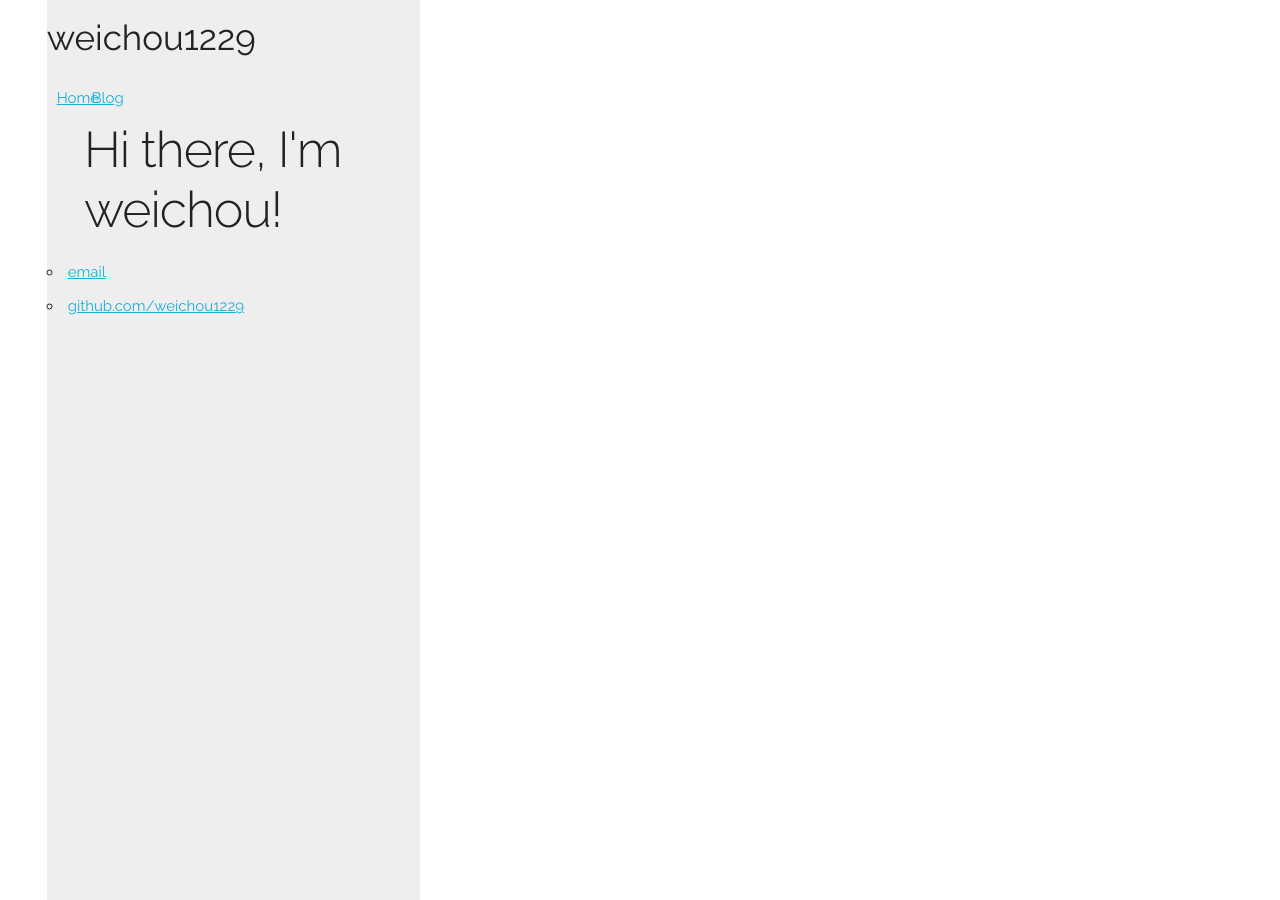
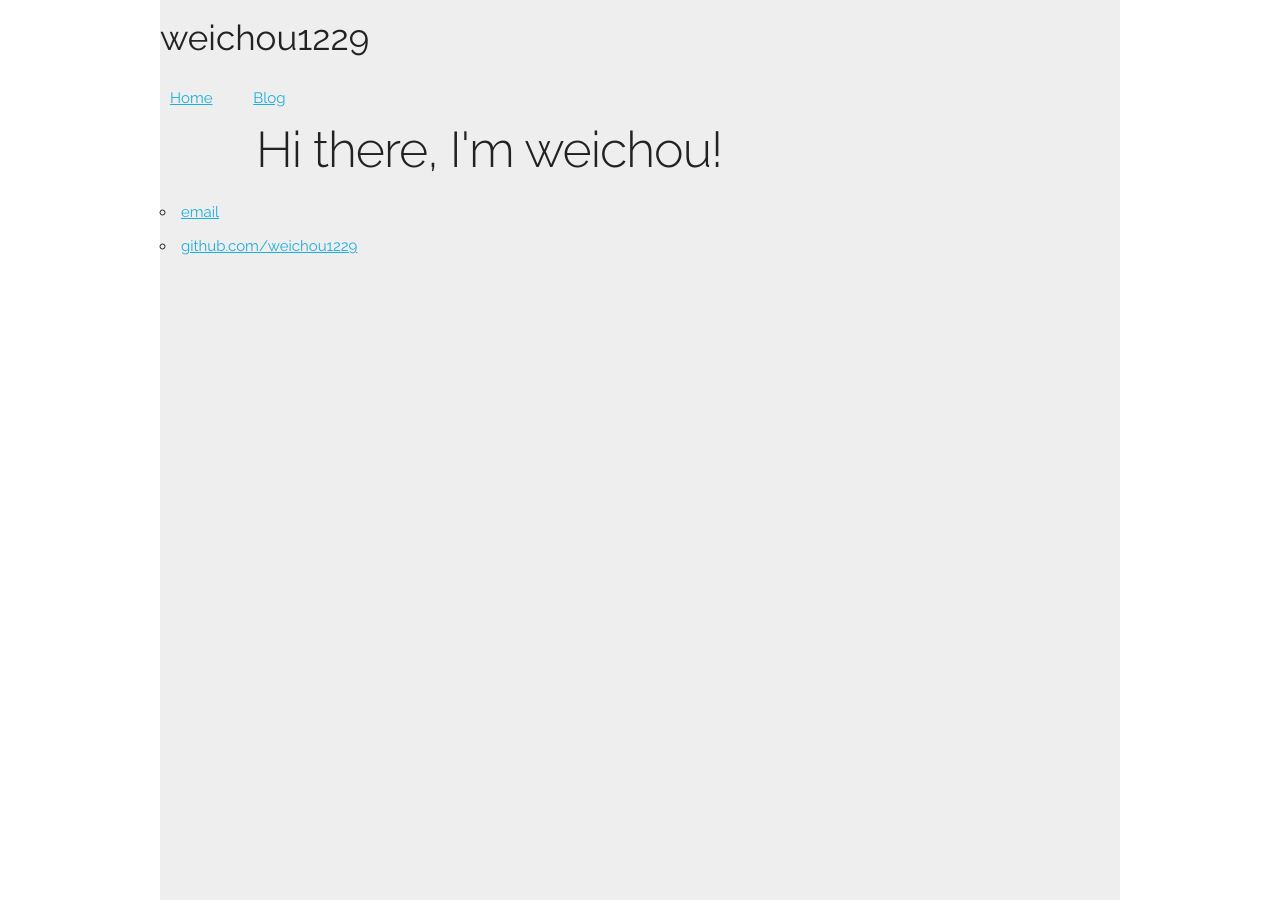
Before and after one commit to weichou1229/weichou.github.io, a Jekyll site: the page built from index.html, in a window 1280 px wide. Built offline with Jekyll 4.4.1, drawn with Linux system fonts in a browser that asks for light colours.

```diff
--- a/_layouts/default.html
+++ b/_layouts/default.html
@@ -2,6 +2,9 @@
 	<html>
 		<head>
 			<title>{{ page.title }}</title>
+			<meta charset="utf-8">
+			<meta http-equiv="X-UA-Compatible" content="IE=edge">
+			<meta name="viewport" content="width=device-width, initial-scale=1">
 			<!-- link to main stylesheet -->
 			<link href="//fonts.googleapis.com/css?family=Raleway:400,300,600" rel="stylesheet" type="text/css">
 			<link rel="stylesheet" type="text/css" href="/css/normalize.css">
--- a/css/main.css
+++ b/css/main.css
@@ -1,5 +1,4 @@
 html,body{
-  display:inline-block;
   height : 100%;
 }
 body > .container{
```
